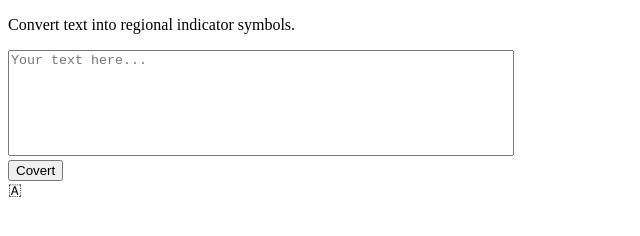
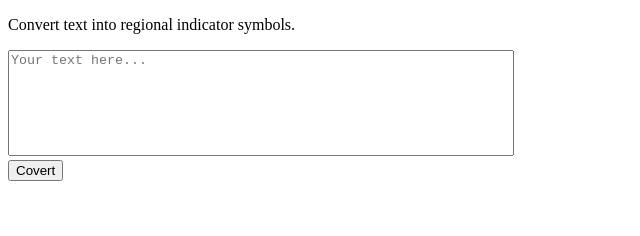
Before and after one commit to DamourYouKnow/damour.me, a plain HTML site: page public/regionalIndicatorConverter.html in a window 1280 px wide. Shown: the full height of the page, 0-640 px from the left. Drawn offline with nearby package versions, Linux system fonts and the light colour scheme.

Commit message:
removed test code

```diff
--- a/public/regionalIndicatorConverter.html
+++ b/public/regionalIndicatorConverter.html
@@ -30,6 +30,6 @@
 
 	<br/>
 
-	<span id="outputArea">&#127462;</span>
+	<span id="outputArea"></span>
 </body>
 </html>
```
